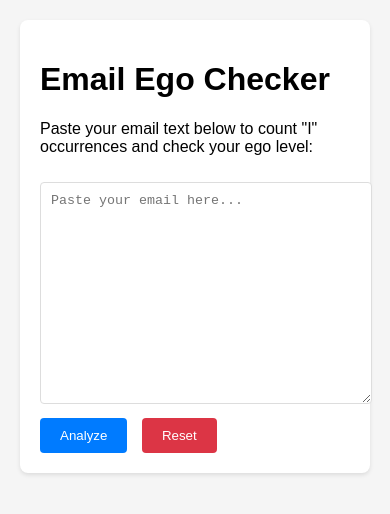
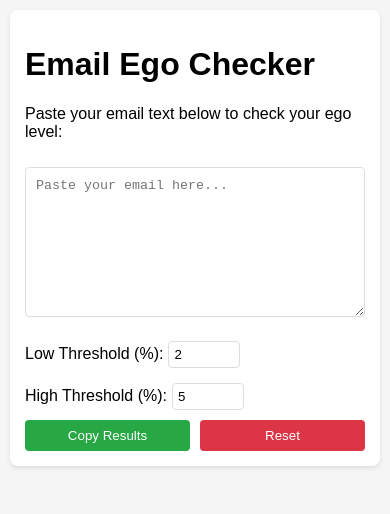
Before and after one commit to jonnychn/emailegochecker, a plain HTML site: page index.html in a window 390 px wide. Both pictures are taken after a click on the button "Reset". Drawn offline with Linux system fonts and the light colour scheme.

Commit message:
Update index.html
New Features Added:
Real-Time Analysis:
Updates results as you type in the textarea
Updates when threshold values change
Copy Button:
Replaces the export button
Copies all results text to clipboard with a confirmation alert
Detailed Statistics:
"I" Percentage (with 2 decimal places)
Sentence count (based on periods, exclamation, or question marks)
Average "I"s per sentence
Custom Threshold Settings:
Adjustable low and high threshold inputs (in percentage)
Default values remain 2% and 5%
Updates analysis instantly when changed
Mobile Responsiveness:
Uses flexbox with wrapping for buttons and thresholds
Adjusted padding and sizes for smaller screens
box-sizing: border-box on textarea for consistent sizing
Media query for screens < 600px reduces padding and button sizes
How It Works:
Save as an HTML file and open in a browser
Type or paste text, and results update live
Adjust thresholds to customize ego ratings
Click "Copy Results" to copy the analysis
Click "Reset" to clear everything

```diff
--- a/index.html
+++ b/index.html
@@ -7,13 +7,15 @@
     <style>
         body {
             font-family: Arial, sans-serif;
-            max-width: 800px;
-            margin: 0 auto;
+            margin: 0;
             padding: 20px;
             background-color: #f5f5f5;
+            min-height: 100vh;
         }
 
         .container {
+            max-width: 800px;
+            margin: 0 auto;
             background: white;
             padding: 20px;
             border-radius: 8px;
@@ -28,6 +30,13 @@
             border: 1px solid #ddd;
             border-radius: 4px;
             resize: vertical;
+            box-sizing: border-box;
+        }
+
+        .button-group {
+            display: flex;
+            gap: 10px;
+            flex-wrap: wrap;
         }
 
         button {
@@ -37,20 +46,18 @@
             border: none;
             border-radius: 4px;
             cursor: pointer;
-            margin-right: 10px;
+            flex: 1;
+            min-width: 100px;
         }
 
         button:hover {
             background-color: #0056b3;
         }
 
-        #resetBtn {
-            background-color: #dc3545;
-        }
-
-        #resetBtn:hover {
-            background-color: #b02a37;
-        }
+        #resetBtn { background-color: #dc3545; }
+        #resetBtn:hover { background-color: #b02a37; }
+        #copyBtn { background-color: #28a745; }
+        #copyBtn:hover { background-color: #218838; }
 
         .results {
             margin-top: 20px;
@@ -61,53 +68,100 @@
         .low-ego { background-color: #d4edda; }
         .medium-ego { background-color: #fff3cd; }
         .high-ego { background-color: #f8d7da; }
+
+        .thresholds {
+            margin: 10px 0;
+            display: flex;
+            gap: 15px;
+            flex-wrap: wrap;
+        }
+
+        .thresholds label {
+            display: flex;
+            align-items: center;
+            gap: 5px;
+        }
+
+        input[type="number"] {
+            width: 60px;
+            padding: 5px;
+            border-radius: 4px;
+            border: 1px solid #ddd;
+        }
+
+        @media (max-width: 600px) {
+            body { padding: 10px; }
+            .container { padding: 15px; }
+            textarea { height: 150px; }
+            button { padding: 8px 15px; }
+        }
     </style>
 </head>
 <body>
     <div class="container">
         <h1>Email Ego Checker</h1>
-        <p>Paste your email text below to count "I" occurrences and check your ego level:</p>
+        <p>Paste your email text below to check your ego level:</p>
 
         <textarea id="emailInput" placeholder="Paste your email here..."></textarea>
 
-        <div>
-            <button onclick="analyzeText()">Analyze</button>
+        <div class="thresholds">
+            <label>Low Threshold (%): <input type="number" id="lowThreshold" value="2" min="0" max="100"></label>
+            <label>High Threshold (%): <input type="number" id="highThreshold" value="5" min="0" max="100"></label>
+        </div>
+
+        <div class="button-group">
+            <button id="copyBtn" onclick="copyResults()">Copy Results</button>
             <button id="resetBtn" onclick="resetForm()">Reset</button>
         </div>
 
         <div id="results" class="results" style="display: none;">
             <p><strong>Total "I" count:</strong> <span id="iCount">0</span></p>
             <p><strong>Word count:</strong> <span id="wordCount">0</span></p>
+            <p><strong>"I" Percentage:</strong> <span id="iPercentage">0</span>%</p>
+            <p><strong>Sentence count:</strong> <span id="sentenceCount">0</span></p>
+            <p><strong>Avg. "I" per sentence:</strong> <span id="iPerSentence">0</span></p>
             <p><strong>Ego Rating:</strong> <span id="egoRating"></span></p>
             <p><em><span id="feedback"></span></em></p>
         </div>
     </div>
 
     <script>
+        const emailInput = document.getElementById('emailInput');
+        const lowThresholdInput = document.getElementById('lowThreshold');
+        const highThresholdInput = document.getElementById('highThreshold');
+
         function analyzeText() {
-            const text = document.getElementById('emailInput').value;
+            const text = emailInput.value;
             const iCount = (text.match(/\bI\b/gi) || []).length;
             const words = text.split(/\s+/).filter(word => word.length > 0);
             const wordCount = words.length;
             const iPercentage = wordCount > 0 ? (iCount / wordCount) * 100 : 0;
+            const sentences = text.split(/[.!?]+/).filter(s => s.trim().length > 0);
+            const sentenceCount = sentences.length;
+            const iPerSentence = sentenceCount > 0 ? iCount / sentenceCount : 0;
 
             // Update results
             document.getElementById('iCount').textContent = iCount;
             document.getElementById('wordCount').textContent = wordCount;
+            document.getElementById('iPercentage').textContent = iPercentage.toFixed(2);
+            document.getElementById('sentenceCount').textContent = sentenceCount;
+            document.getElementById('iPerSentence').textContent = iPerSentence.toFixed(2);
 
             const resultsDiv = document.getElementById('results');
             const egoRating = document.getElementById('egoRating');
             const feedback = document.getElementById('feedback');
+            const lowThreshold = parseFloat(lowThresholdInput.value);
+            const highThreshold = parseFloat(highThresholdInput.value);
 
             // Remove previous classes
             resultsDiv.classList.remove('low-ego', 'medium-ego', 'high-ego');
 
             // Ego analysis
-            if (iPercentage < 2) {
+            if (iPercentage < lowThreshold) {
                 resultsDiv.classList.add('low-ego');
                 egoRating.textContent = 'Low Ego';
                 feedback.textContent = 'Great job! Your email focuses more on others than yourself.';
-            } else if (iPercentage < 5) {
+            } else if (iPercentage < highThreshold) {
                 resultsDiv.classList.add('medium-ego');
                 egoRating.textContent = 'Moderate Ego';
                 feedback.textContent = 'Not bad, but you might want to shift some focus away from yourself.';
@@ -121,9 +175,26 @@
         }
 
         function resetForm() {
-            document.getElementById('emailInput').value = '';
+            emailInput.value = '';
             document.getElementById('results').style.display = 'none';
+            lowThresholdInput.value = '2';
+            highThresholdInput.value = '5';
         }
+
+        function copyResults() {
+            const results = document.getElementById('results').innerText;
+            navigator.clipboard.writeText(results).then(() => {
+                alert('Results copied to clipboard!');
+            });
+        }
+
+        // Real-time analysis
+        emailInput.addEventListener('input', analyzeText);
+        lowThresholdInput.addEventListener('input', analyzeText);
+        highThresholdInput.addEventListener('input', analyzeText);
+
+        // Initial analysis if there's text
+        if (emailInput.value) analyzeText();
     </script>
 </body>
 </html>
```
